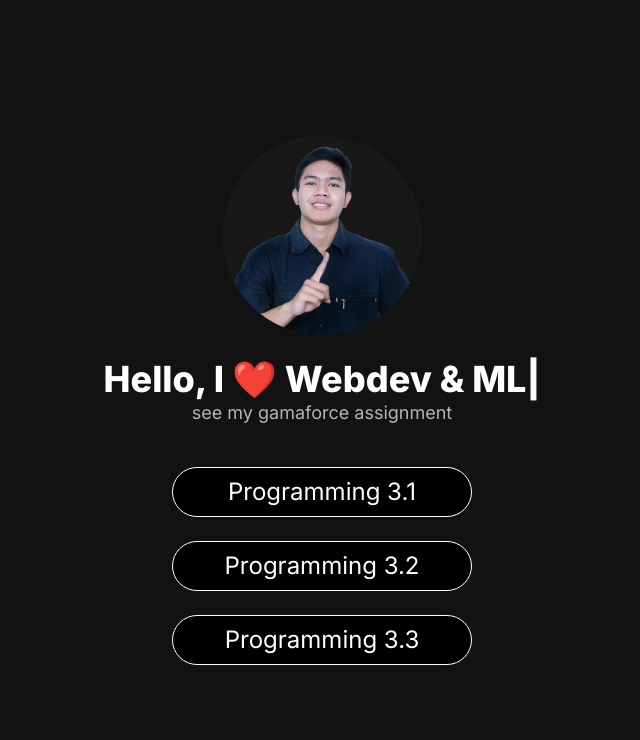
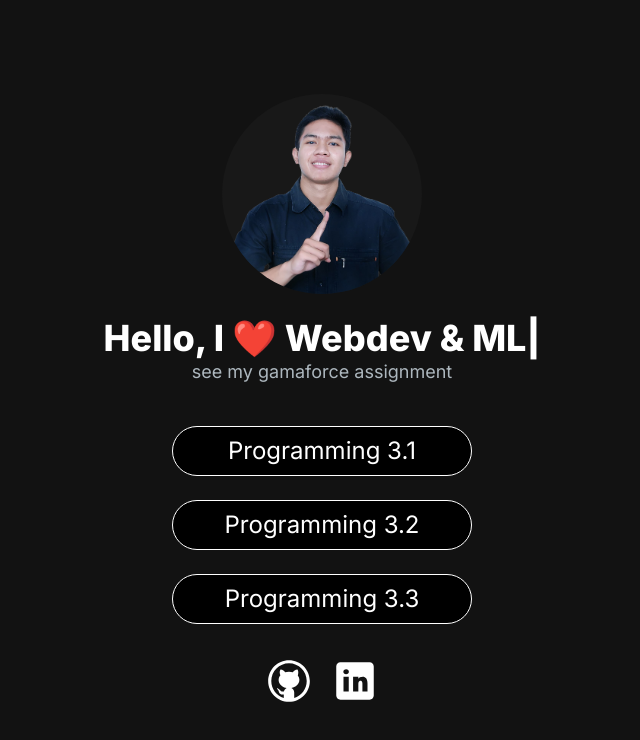
Before and after one commit to eben4ya/WebPemrogramanGamaforce, a Next.js app: page / in a window 1280 px wide. Shown: the top 740 px of the page, without its empty margins (318-958 px from the left). Built offline with nearby package versions, Linux system fonts and the light colour scheme.

Commit message:
<feat: contact>

```diff
--- /dev/null
+++ b/components/Contact.jsx
@@ -0,0 +1,37 @@
+import React from "react";
+import Image from "next/image";
+import Link from "next/link";
+
+const contact = [
+  {
+    name: "github",
+    href: "https://github.com/eben4ya/WebPemrogramanGamaforce",
+    src: "/img/github-icon.svg",
+  },
+  {
+    name: "lnkedin",
+    href: "https://www.linkedin.com/in/benaya-imanuela/",
+    src: "/img/linkedin-icon.svg",
+  },
+];
+
+const Contact = () => {
+  return (
+    <section className="flex flex-row justify-center items-center gap-4 mt-4 ">
+      {contact.map((item, index) => (
+        <div className="relative w-[50px] h-[50px] " key={index}>
+          <Link href={item.href}>
+            <Image
+              src={item.src}
+              alt={item.name}
+              fill
+              className="absoulte object-contain"
+            />
+          </Link>
+        </div>
+      ))}
+    </section>
+  );
+};
+
+export default Contact;
--- a/components/MainPage.jsx
+++ b/components/MainPage.jsx
@@ -1,12 +1,14 @@
 import React from "react";
 import Profile from "@/components/Profile";
 import Task from "@/components/Task";
+import Contact from "@/components/Contact";
 
 const MainPage = () => {
   return (
     <article className="flex flex-col justify-center items-center gap-y-4 ">
       <Profile />
       <Task />
+      <Contact />
     </article>
   );
 };
```
